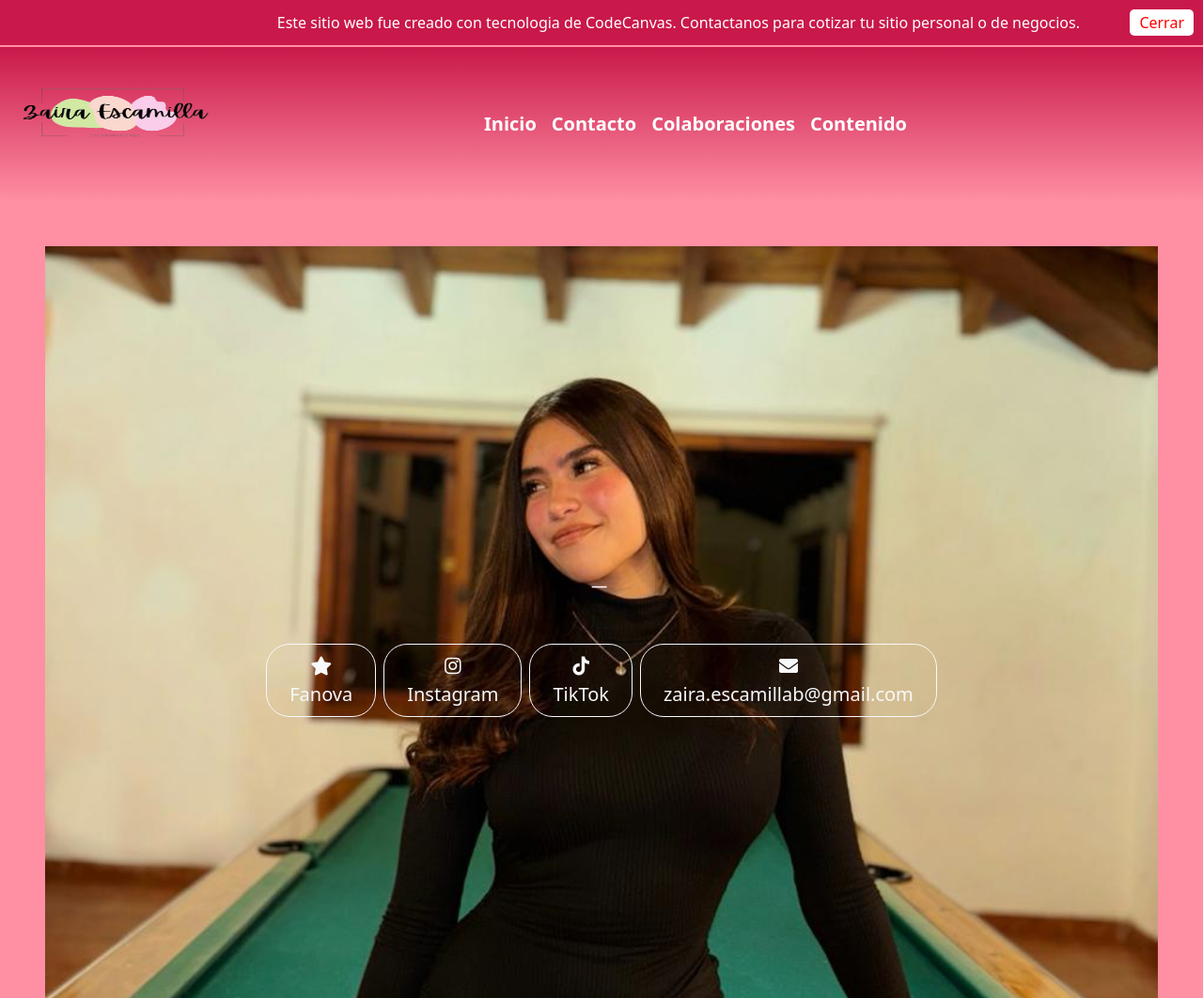
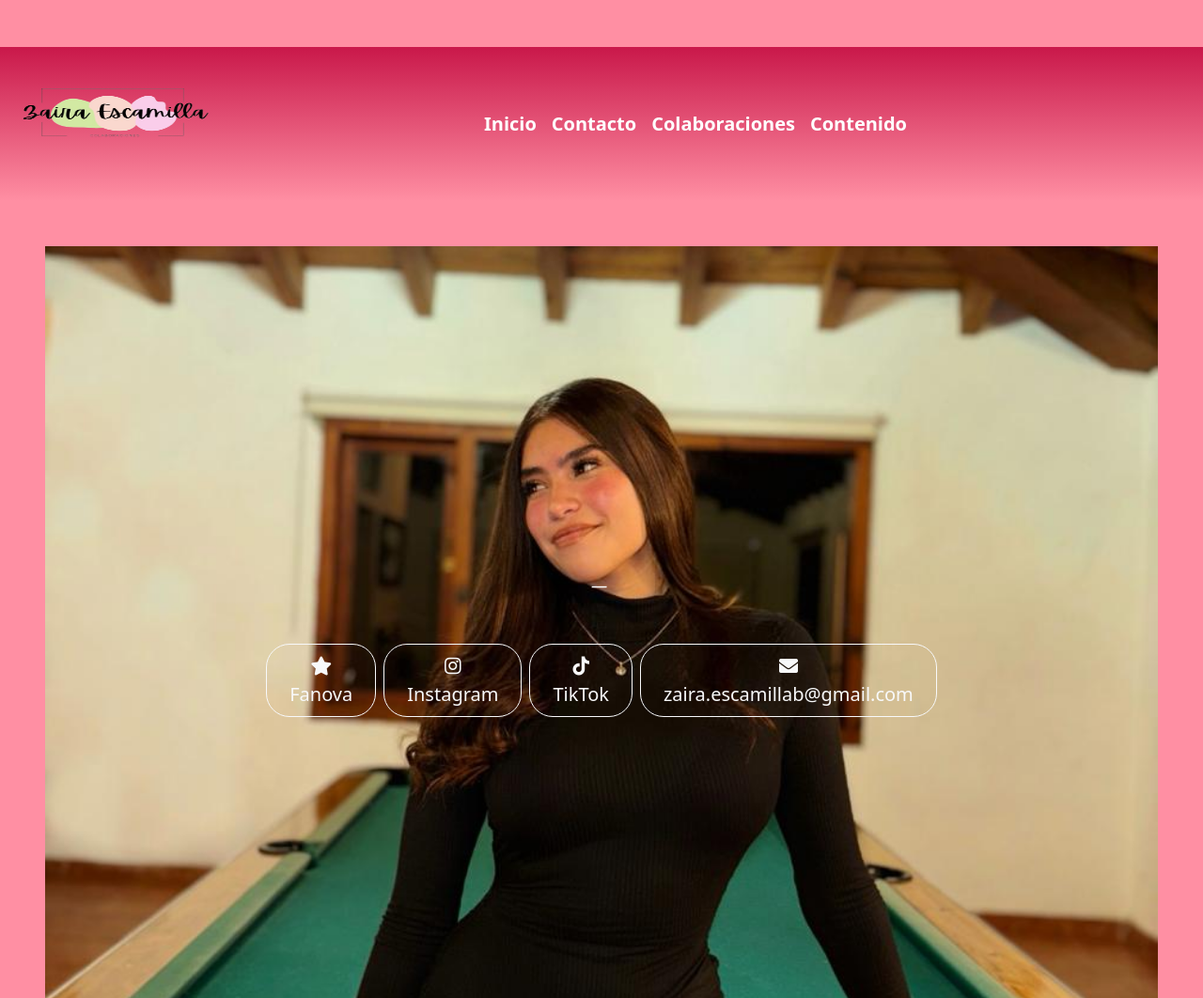
Before and after one commit to DISTinTheHouse/zaira2, a plain HTML site: page index.html in a window 1280 px wide. Shown: the top 1062 px of the page at 94% size. Drawn offline with nearby package versions, Linux system fonts and the light colour scheme.

Commit message:
Se quita banner de publicidad

```diff
--- a/index.html
+++ b/index.html
@@ -90,12 +90,12 @@
     </style>
 
     <!-- Banner -->
-    <div class="banner" id="banner">
+    <!-- <div class="banner" id="banner">
         <div class="banner-content">
             Este sitio web fue creado con tecnologia de CodeCanvas. Contactanos para cotizar tu sitio personal o de negocios.
         </div>
         <button onclick="document.getElementById('banner').style.display='none'">Cerrar</button>
-    </div>
+    </div> -->
 
 <!--MENÚ-->
 <nav class="navbar navbar-expand-lg navbar-dark fw-bold" style="background: linear-gradient(to bottom, #c9184a, #ff8fa3); padding: 10px; margin-top: 50px;">
```
